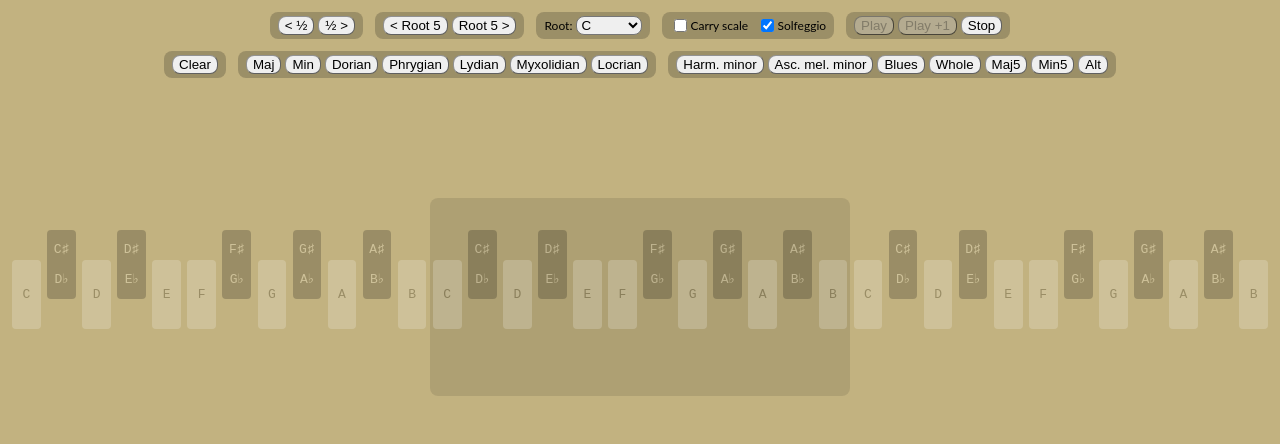
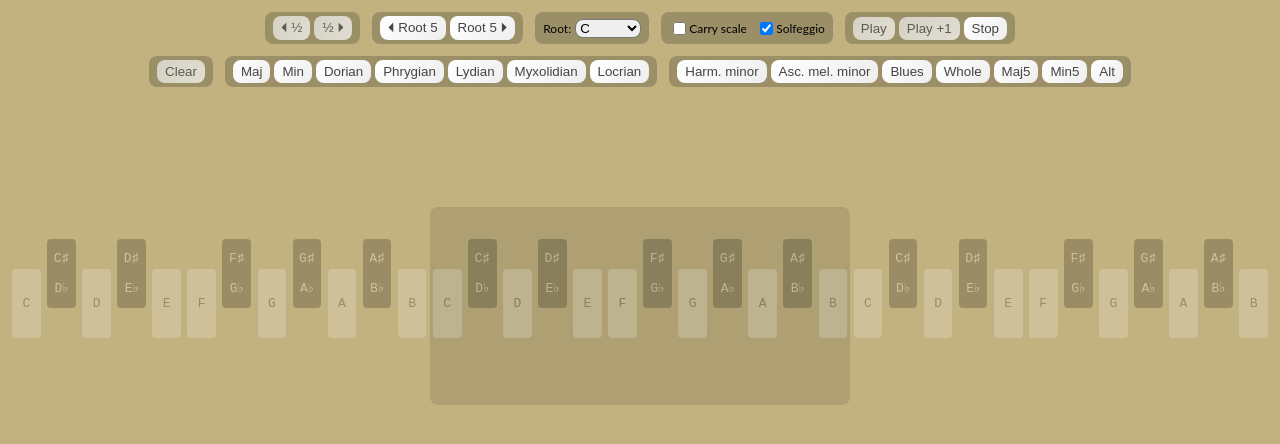
Before and after one commit to steerio/chroma, a Preact app: page / in a window 1280 px wide. Shown: the top 444 px of the page. Built offline with nearby package versions, Linux system fonts and the light colour scheme.

Commit message:
Cosmetics again

```diff
--- a/src/App.jsx
+++ b/src/App.jsx
@@ -37,7 +37,11 @@ export const App = () => {
         pattern={pattern}
         dispatch={dispatch}
       />
-      <Presets root={state.root} dispatch={dispatch} />
+      <Presets
+        root={state.root}
+        sel={state.sel}
+        dispatch={dispatch}
+      />
       <div class="octaves">
         <Keyboard
           state={state}
--- a/src/Tools.jsx
+++ b/src/Tools.jsx
@@ -18,17 +18,23 @@ function contained(root, sel) {
   return sel.every(i => i >= root && i <= tail);
 }
 
-export const Presets = ({ dispatch, root }) => {
+export const Presets = ({ dispatch, root, sel }) => {
+  const noRoot = root === null;
   return (
     <div class="presets">
       <div class="buttons">
-        <button type="button" onClick={() => dispatch('clear')}>Clear</button>
+        <button
+          type="button"
+          disabled={!sel.length}
+          onClick={() => dispatch('clear')}
+        >Clear</button>
       </div>
 
       <div class="buttons">
         { diatonicScales.map(([index, label]) => (
           <button
             type="button"
+            disabled={noRoot}
             onClick={() => dispatch('set', DiatonicScale.generate(index, root))}
           >{ label }</button>
         )) }
@@ -38,6 +44,7 @@ export const Presets = ({ dispatch, root }) => {
         { importantScales.map(({ label, scale }) => (
           <button
             type="button"
+            disabled={noRoot}
             onClick={() => dispatch('set', scale.generate(root))}
           >{ label }</button>
         ))}
@@ -47,6 +54,9 @@ export const Presets = ({ dispatch, root }) => {
 }
 
 export const Tools = ({ state: { root, sel, solfege, carry, follow }, pattern, dispatch }) => {
+  const noRoot = root === null,
+        noNotes = !sel.length;
+
   let shift = 'shiftRoot', set = 'setRoot';
   if (follow || pattern instanceof Scale) {
     shift += 'Follow';
@@ -56,19 +66,27 @@ export const Tools = ({ state: { root, sel, solfege, carry, follow }, pattern, d
   return (
     <div class="tools">
       <div class="buttons">
-        <button type="button" onClick={() => dispatch('shift', 1)}>&lt; ½</button>
-        <button type="button" onClick={() => dispatch('shift', -1)}>½ &gt;</button>
+        <button
+          type="button"
+          disabled={noNotes}
+          onClick={() => dispatch('shift', 1)}
+        >&#9204; ½</button>
+        <button
+          type="button"
+          disabled={noNotes}
+          onClick={() => dispatch('shift', -1)}
+        >½ &#9205;</button>
       </div>
 
       <div class="buttons">
-        <button disabled={root === null} type="button" onClick={() => dispatch(shift, 7)}>&lt; Root 5</button>
-        <button disabled={root === null} type="button" onClick={() => dispatch(shift, -7)}>Root 5 &gt;</button>
+        <button disabled={noRoot} type="button" onClick={() => dispatch(shift, 7)}>&#9204; Root 5</button>
+        <button disabled={noRoot} type="button" onClick={() => dispatch(shift, -7)}>Root 5 &#9205;</button>
       </div>
 
       <div>
         <label>Root:</label>
         <select onChange={e => dispatch(set, getRootValue(e.target))}>
-          <option value="" selected={root === null}>None</option>
+          <option value="" selected={noRoot}>None</option>
           { rootMenu.map(([n, name]) => (
               <option value={n} selected={root == n}>{ name.join ? name.join(' / ') : name }</option>
             )) }
--- a/src/Tools.scss
+++ b/src/Tools.scss
@@ -23,6 +23,17 @@
     }
   }
   button {
+    outline: none;
     border: outset 1px rgba(0,0,0,0.6);
+    border: none;
+    padding: 4px 8px;
+    background: linear-gradient(130deg, white, #eee);
+    &, &:disabled {
+      color: #444;
+    }
+    &:disabled {
+      background: linear-gradient(-50deg, white, #eee);
+      opacity: 0.7;
+    }
   }
 }
```
